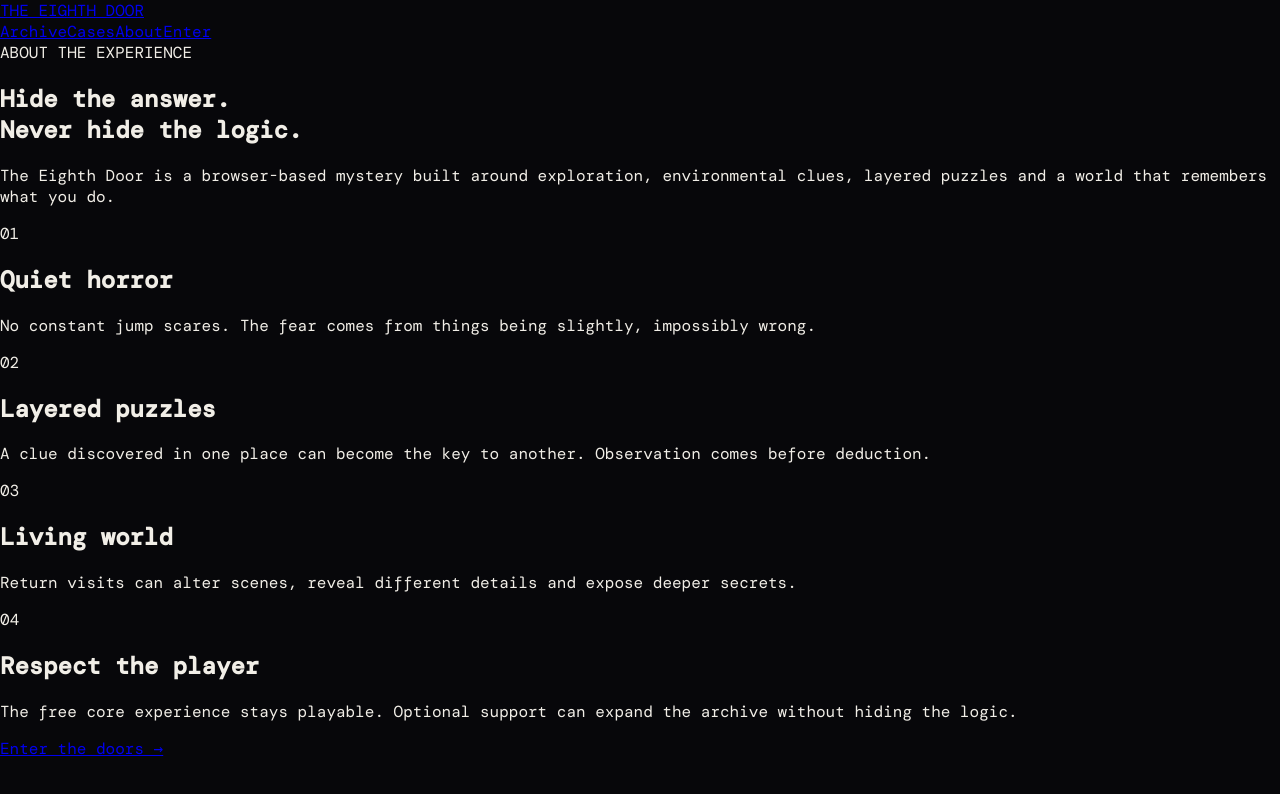
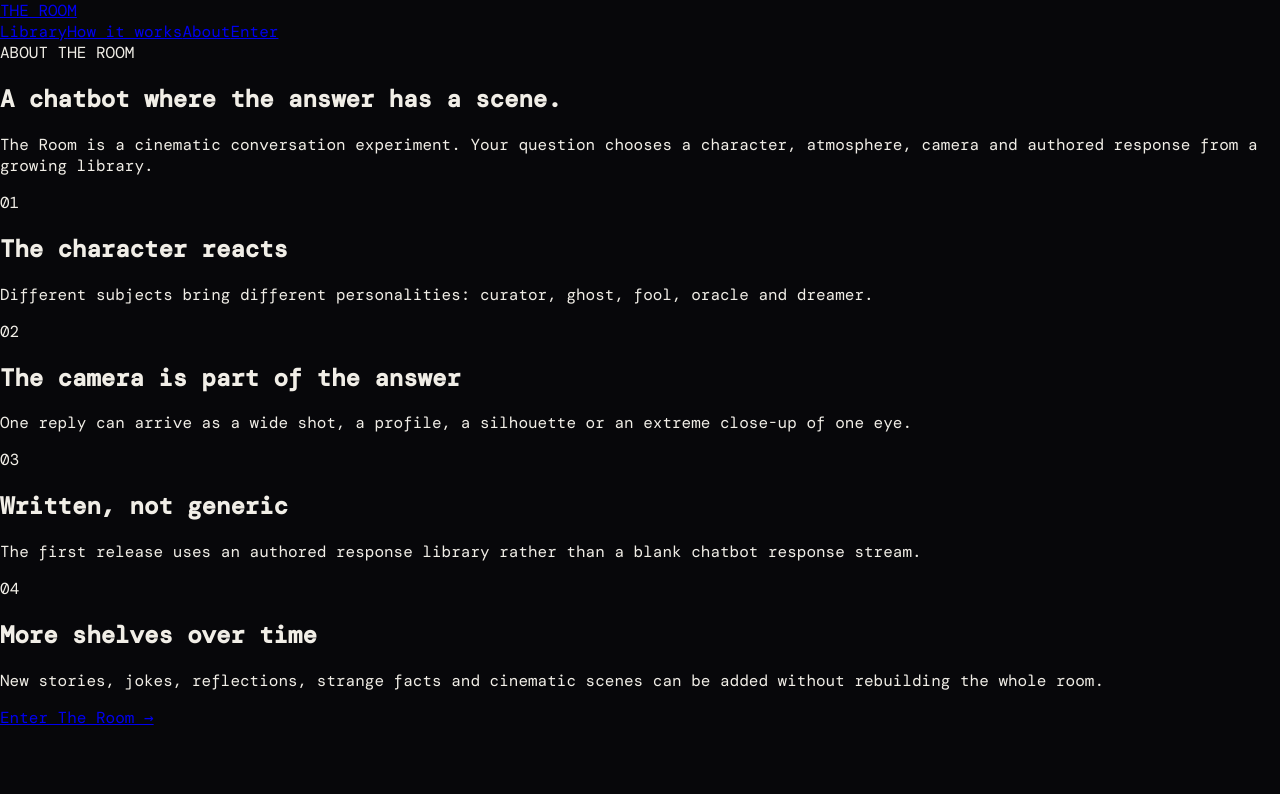
Before and after one commit to Shivamgarg581/the-eighth-door, a Next.js app: page /about in a window 1280 px wide. Shown: the top 794 px of the page. Built offline with nearby package versions, Linux system fonts and the light colour scheme; a web font is replaced by a local one.

Commit message:
rebrand: update public pages for The Room

```diff
--- a/app/about/page.tsx
+++ b/app/about/page.tsx
@@ -4,26 +4,21 @@ export default function AboutPage() {
   return (
     <main className="public-shell">
       <nav className="public-nav">
-        <Link href="/" className="brand">THE EIGHTH DOOR</Link>
-        <div>
-          <Link href="/archive">Archive</Link>
-          <Link href="/cases">Cases</Link>
-          <Link href="/about">About</Link>
-          <Link href="/">Enter</Link>
-        </div>
+        <Link href="/" className="brand">THE ROOM</Link>
+        <div><Link href="/archive">Library</Link><Link href="/cases">How it works</Link><Link href="/about">About</Link><Link href="/">Enter</Link></div>
       </nav>
       <section className="public-hero compact">
-        <span className="micro-line">ABOUT THE EXPERIENCE</span>
-        <h1>Hide the answer.<br />Never hide the logic.</h1>
-        <p>The Eighth Door is a browser-based mystery built around exploration, environmental clues, layered puzzles and a world that remembers what you do.</p>
+        <span className="micro-line">ABOUT THE ROOM</span>
+        <h1>A chatbot where the answer has a scene.</h1>
+        <p>The Room is a cinematic conversation experiment. Your question chooses a character, atmosphere, camera and authored response from a growing library.</p>
       </section>
       <section className="manifesto">
-        <div><span>01</span><h2>Quiet horror</h2><p>No constant jump scares. The fear comes from things being slightly, impossibly wrong.</p></div>
-        <div><span>02</span><h2>Layered puzzles</h2><p>A clue discovered in one place can become the key to another. Observation comes before deduction.</p></div>
-        <div><span>03</span><h2>Living world</h2><p>Return visits can alter scenes, reveal different details and expose deeper secrets.</p></div>
-        <div><span>04</span><h2>Respect the player</h2><p>The free core experience stays playable. Optional support can expand the archive without hiding the logic.</p></div>
+        <div><span>01</span><h2>The character reacts</h2><p>Different subjects bring different personalities: curator, ghost, fool, oracle and dreamer.</p></div>
+        <div><span>02</span><h2>The camera is part of the answer</h2><p>One reply can arrive as a wide shot, a profile, a silhouette or an extreme close-up of one eye.</p></div>
+        <div><span>03</span><h2>Written, not generic</h2><p>The first release uses an authored response library rather than a blank chatbot response stream.</p></div>
+        <div><span>04</span><h2>More shelves over time</h2><p>New stories, jokes, reflections, strange facts and cinematic scenes can be added without rebuilding the whole room.</p></div>
       </section>
-      <footer className="public-footer"><Link href="/">Enter the doors →</Link></footer>
+      <footer className="public-footer"><Link href="/">Enter The Room →</Link></footer>
     </main>
   );
 }
```
